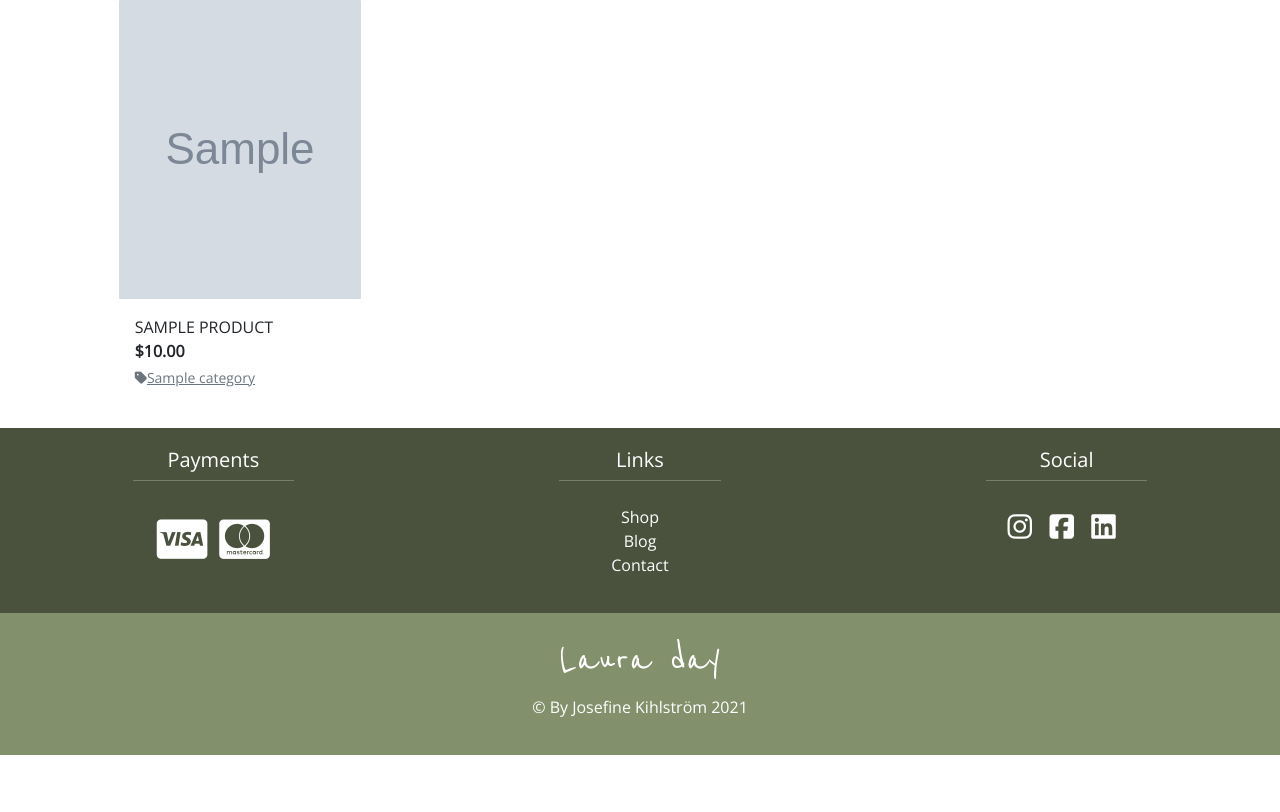
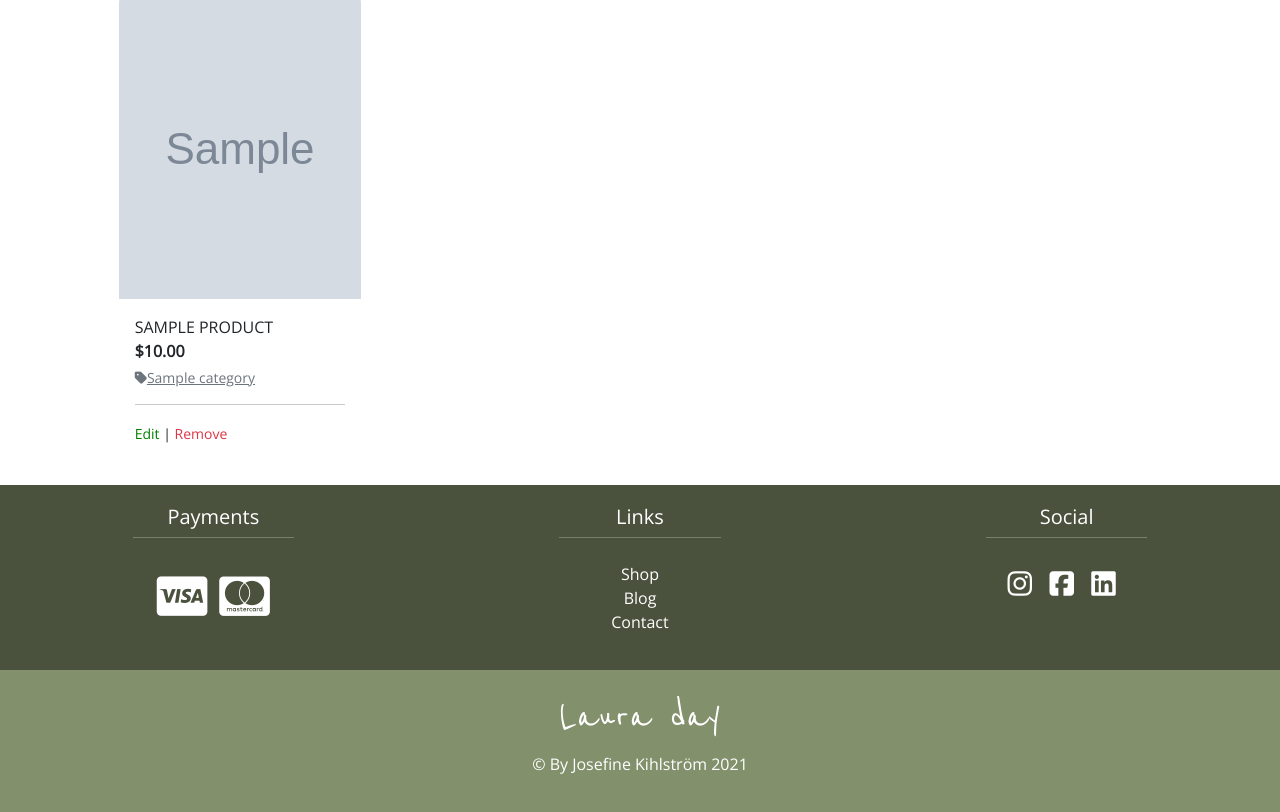
Before and after one commit to Josefinekihlstrom/LauraDay, a Django app: page /products/ in a window 1280 px wide. Shown: the part 290-1102 px from the top of the page. Before the commit the page ends 1045 px from the top, so only its background shows below. Run offline with Django 3.2, Linux system fonts and the light colour scheme; a user stored in the database is signed in; tables that the repository leaves empty hold one stand-in row (values such as "Sample post"); grey boxes marked "Sample" are stand-in pictures; parts of the project's set-up code (start-up, migrations or seed data) failed here and were passed over; some libraries are stand-ins or nearby versions.

Commit message:
Added edit and delete buttons for superuser

```diff
--- a/products/templates/products/products.html
+++ b/products/templates/products/products.html
@@ -60,7 +60,7 @@
                                 <div class="card-body pb-0">
                                     <p class="mb-0 text-uppercase">{{ product.name }}</p>
                                 </div>
-                                <!-- Product price -->
+                                <!-- Product price and category -->
                                 <div class="card-footer bg-white pt-0 border-0 text-left">
                                     <div class="row">
                                         <div class="col">
@@ -71,6 +71,14 @@
                                                         <i class="fas fa-tag mr-1"></i>{{ product.category.name }}
                                                     </a>
                                                 </p>
+                                            {% endif %}
+                                            <!-- Edit and delete buttons for superuser only -->
+                                            {% if request.user.is_superuser %}
+                                                <hr class="w-100">
+                                                <small class="ml-3 edit-delete">
+                                                    <a class="edit-link" href="{% url 'edit_product' product.id %}">Edit</a> |
+                                                    <a class="delete-link text-danger" href="{% url 'delete_product' product.id %}">Remove</a>
+                                                </small>
                                             {% endif %}
                                         </div>
                                     </div>
--- a/static/css/base.css
+++ b/static/css/base.css
@@ -293,7 +293,18 @@ footer {
     text-transform: uppercase;
 }
 
+.edit-link {
+    color: green;
+    text-decoration: none;
+}
 
+.edit-link:hover {
+    color: green;
+}
+
+.delete-link {
+    text-decoration: none;
+}
 /* ------------------------------------------- product_details.html */
 
 .image-container a img {
```
Also changed, not shown: products/templates/products/product_details.html (+9 -0 lines).
